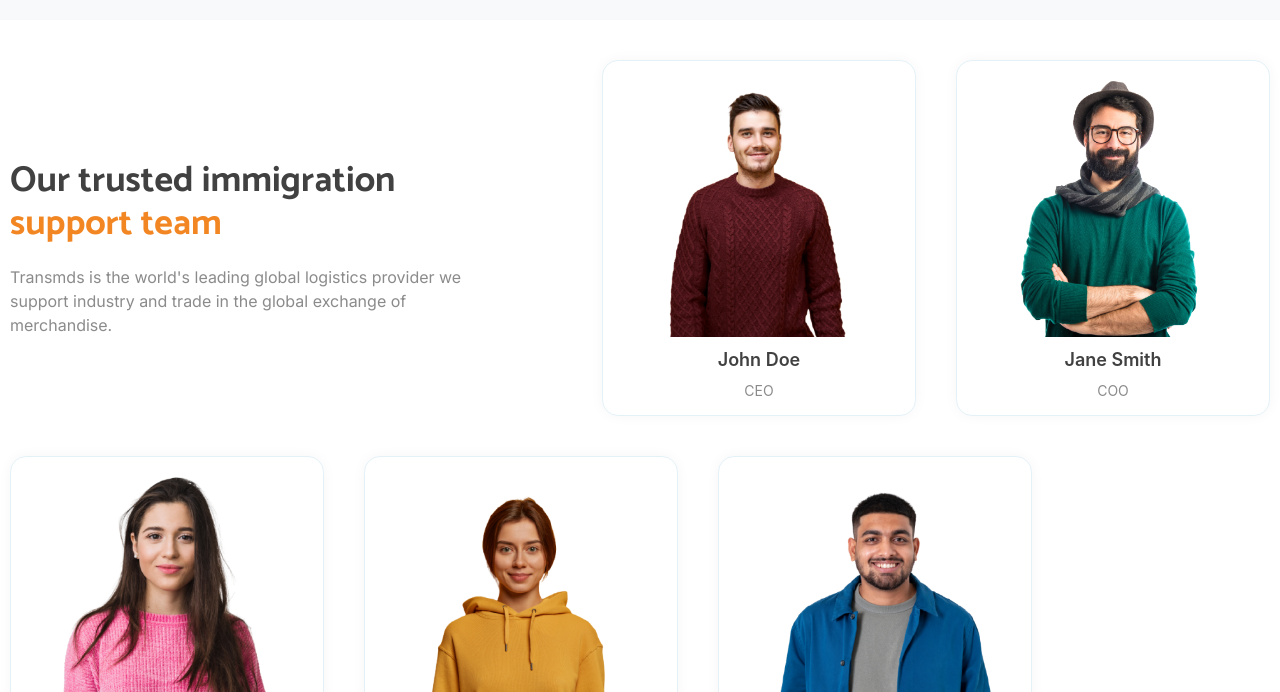
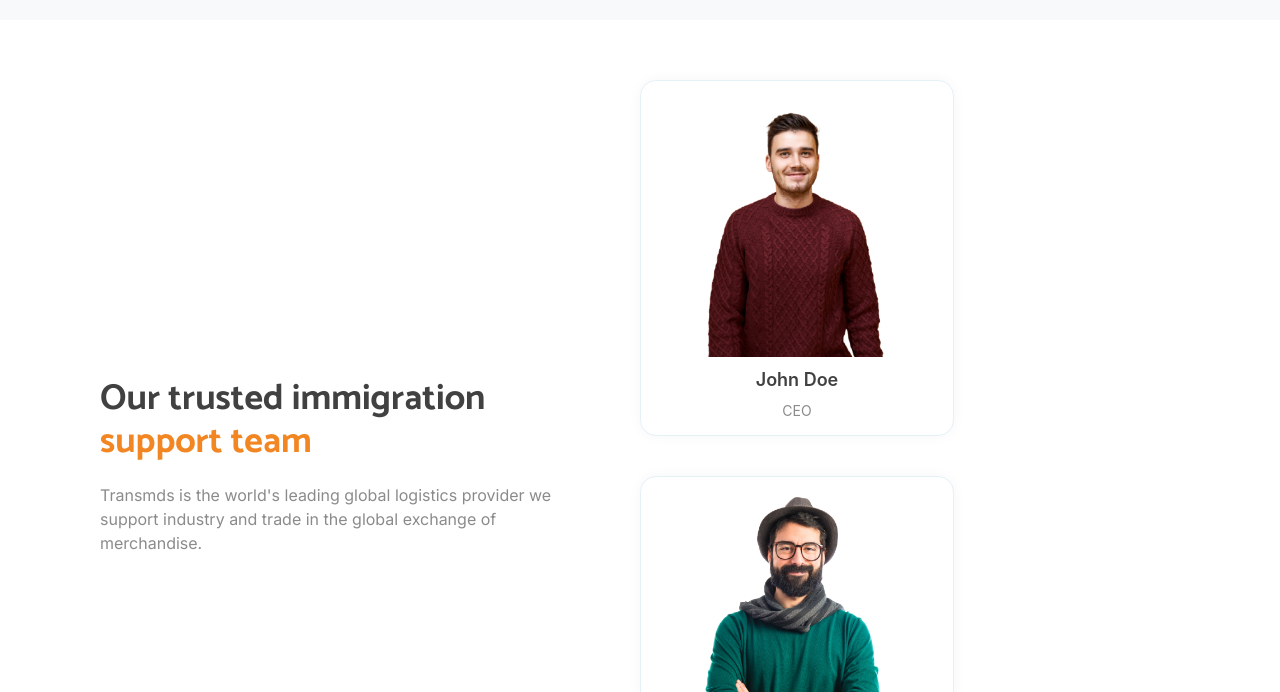
Before and after one commit to codewithanimesh/vizvigyaan_overseas, a React (Create React App) app: page / in a window 1280 px wide. Shown: the part 4428-5120 px from the top of the page. Built offline with nearby package versions, Linux system fonts and the light colour scheme.

Commit message:
upadte in team.css

```diff
--- a/src/Componenets/css/team.css
+++ b/src/Componenets/css/team.css
@@ -101,9 +101,9 @@
 
 /* For screens smaller than 1400px */
 @media screen and (max-width: 1400px) {
-  .main-team-container {
+  /* .main-team-container {
     padding: 40px 10px;
-  }
+  } */
 
   .team-card-img img {
     width: 280px;
@@ -113,9 +113,9 @@
 
 /* For screens smaller than 1200px */
 @media screen and (max-width: 1200px) {
-  .main-team-container {
+  /* .main-team-container {
     padding: 40px 50px;
-  }
+  } */
 
   .team-header h3 {
     font-size: 32px;
```
